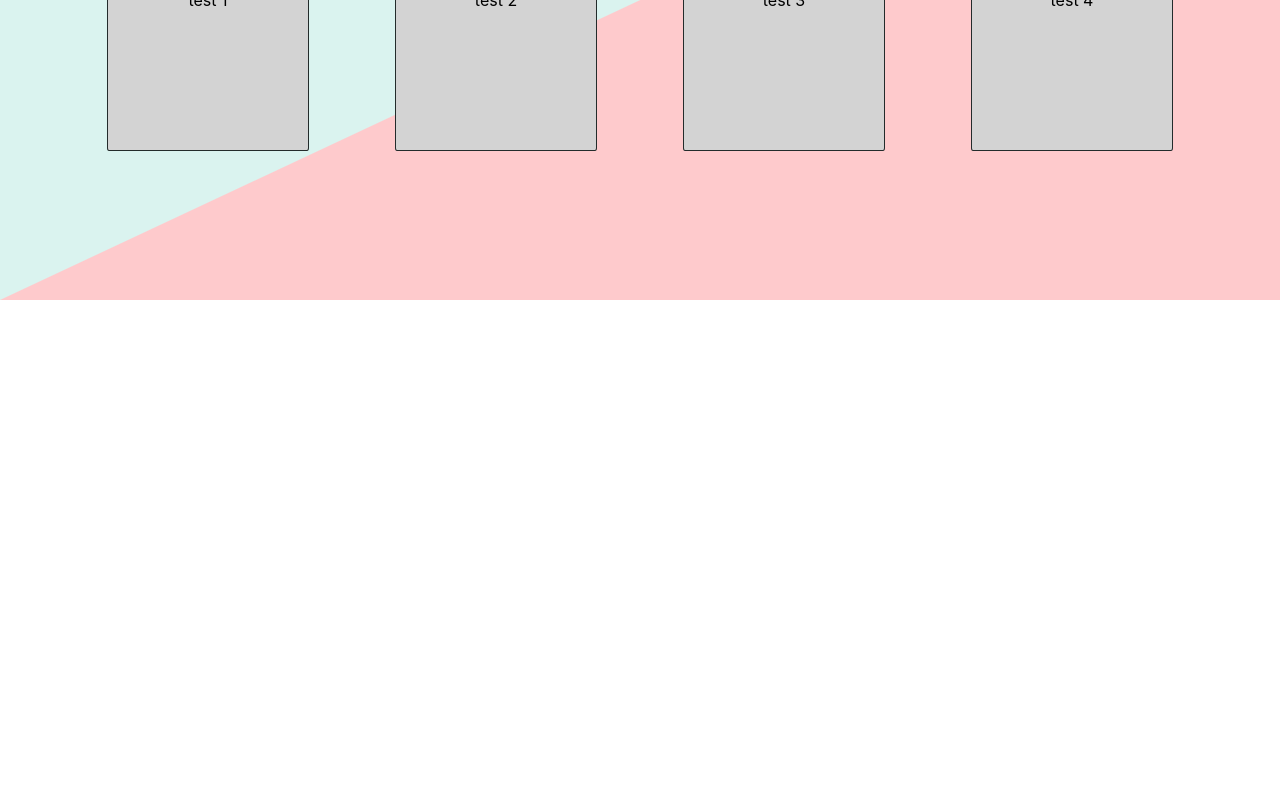
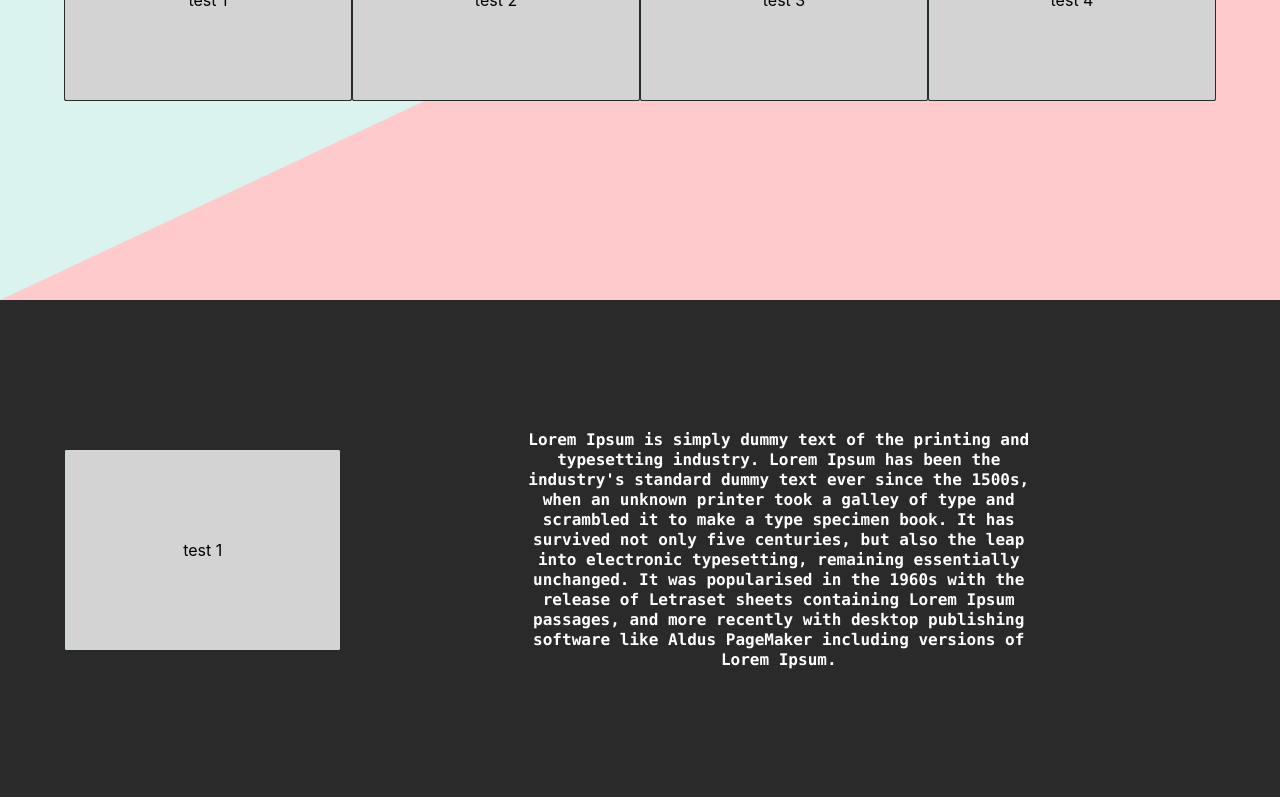
Before and after one commit to Ryntak94/portfolio, a React (Create React App) app: page / in a window 1280 px wide. Shown: the part 700-1497 px from the top of the page. Before the commit the page ends 1000 px from the top, so only its background shows below. Built offline with nearby package versions, Linux system fonts and the light colour scheme.

Commit message:
get basic project descriptions setup

```diff
--- a/src/App.js
+++ b/src/App.js
@@ -1,16 +1,39 @@
-import React from 'react';
+import React, { Component } from 'react';
 import logo from './logo.svg';
 import './App.css';
 import Banner from './components/banner.js'
 import Content from './components/content.js'
+import Description from  './components/description.js'
 
-function App() {
-  return (
-    <div className="App">
-      <Banner/>
-      <Content/>
-    </div>
-  );
+class App extends Component {
+    constructor(props)  {
+        super(props)
+        this.state = {
+            projects: [
+                {
+                    name: "test 1"
+                },
+                {
+                    name: "test 2"
+                },
+                {
+                    name: "test 3"
+                },
+                {
+                    name: "test 4"
+                }
+            ]
+        }
+    }
+    render()    {
+        return (
+            <div className="App">
+            <Banner/>
+            <Content projects={this.state.projects}/>
+            <Description projects={this.state.projects}/>
+            </div>
+        );
+    }
 }
 
 export default App;
--- a/src/components/content.js
+++ b/src/components/content.js
@@ -32,29 +32,13 @@
 class Content extends Component {
     constructor(props)  {
         super(props);
-        this.state = {
-            projects: [
-                {
-                    name: "test 1"
-                },
-                {
-                    name: "test 2"
-                },
-                {
-                    name: "test 3"
-                },
-                {
-                    name: "test 4"
-                }
-            ]
-        }
     }
     render()    {
         return  (
             <ContentContainer>
                 <Info>
                     {
-                        this.state.projects.map(project =>  {
+                        this.props.projects.map(project =>  {
                             return <Project pName={project.name} />
                         })
                     }
--- /dev/null
+++ b/src/components/description.js
@@ -0,0 +1,67 @@
+import React, { Component } from 'react';
+import ReactDOM from 'react-dom';
+import styled from 'styled-components'
+import Project from './project.js'
+
+const DescriptionContainer = styled.div`
+    height: 500px;
+    box-sizing: border-box;
+    border-bottom: solid 1px gray;
+    display: flex;
+    align-items: center;
+    padding: 5%;
+    background: #2A2A2A;
+    justify-content: space-between;
+`
+const DescriptionContainer2 = styled.div`
+    height: 500px;
+    box-sizing: border-box;
+    border-bottom: solid 1px gray;
+    display: flex;
+    flex-direction: row-reverse;
+    align-items: center;
+    padding: 5%;
+    background: #2A2A2A;
+    justify-content: space-between;
+`
+const DescriptionInfo = styled.div`
+width: 50%;
+color: white;
+font-size: 1em;
+font-weight: bold;
+flex-direction: column;
+padding: 0 15%;
+font-family: "Lucida Console", Monaco, monospace;
+line-height: 125%;`
+
+class Description extends Component {
+    constructor(props)  {
+        super(props);
+    }
+
+    render()    {
+        return  (
+            <div>
+                {this.props.projects.map((project, index)    =>  {
+                    if(index % 2 == 0)  {
+                        return (
+                            <DescriptionContainer>
+                                <Project pName={project.name} />
+                                <DescriptionInfo>Lorem Ipsum is simply dummy text of the printing and typesetting industry. Lorem Ipsum has been the industry's standard dummy text ever since the 1500s, when an unknown printer took a galley of type and scrambled it to make a type specimen book. It has survived not only five centuries, but also the leap into electronic typesetting, remaining essentially unchanged. It was popularised in the 1960s with the release of Letraset sheets containing Lorem Ipsum passages, and more recently with desktop publishing software like Aldus PageMaker including versions of Lorem Ipsum.</DescriptionInfo>
+                            </DescriptionContainer>
+                        )
+                    }   else {
+                        return (
+                            <DescriptionContainer2>
+                                <Project pName={project.name} />
+                                <DescriptionInfo>Lorem Ipsum is simply dummy text of the printing and typesetting industry. Lorem Ipsum has been the industry's standard dummy text ever since the 1500s, when an unknown printer took a galley of type and scrambled it to make a type specimen book. It has survived not only five centuries, but also the leap into electronic typesetting, remaining essentially unchanged. It was popularised in the 1960s with the release of Letraset sheets containing Lorem Ipsum passages, and more recently with desktop publishing software like Aldus PageMaker including versions of Lorem Ipsum.</DescriptionInfo>
+                            </DescriptionContainer2>
+                        )
+                    }
+                })}
+            </div>
+        )
+    }
+}
+
+export default Description;
--- a/src/components/project.js
+++ b/src/components/project.js
@@ -3,8 +3,8 @@
 import styled from 'styled-components'
 
 const ProjectContainer = styled.div`
-    width: 200px;
-    height: 300px;
+    width: 300px;
+    height: 200px;
     color: black;
     z-index: 100;
     background: lightgray;
```
